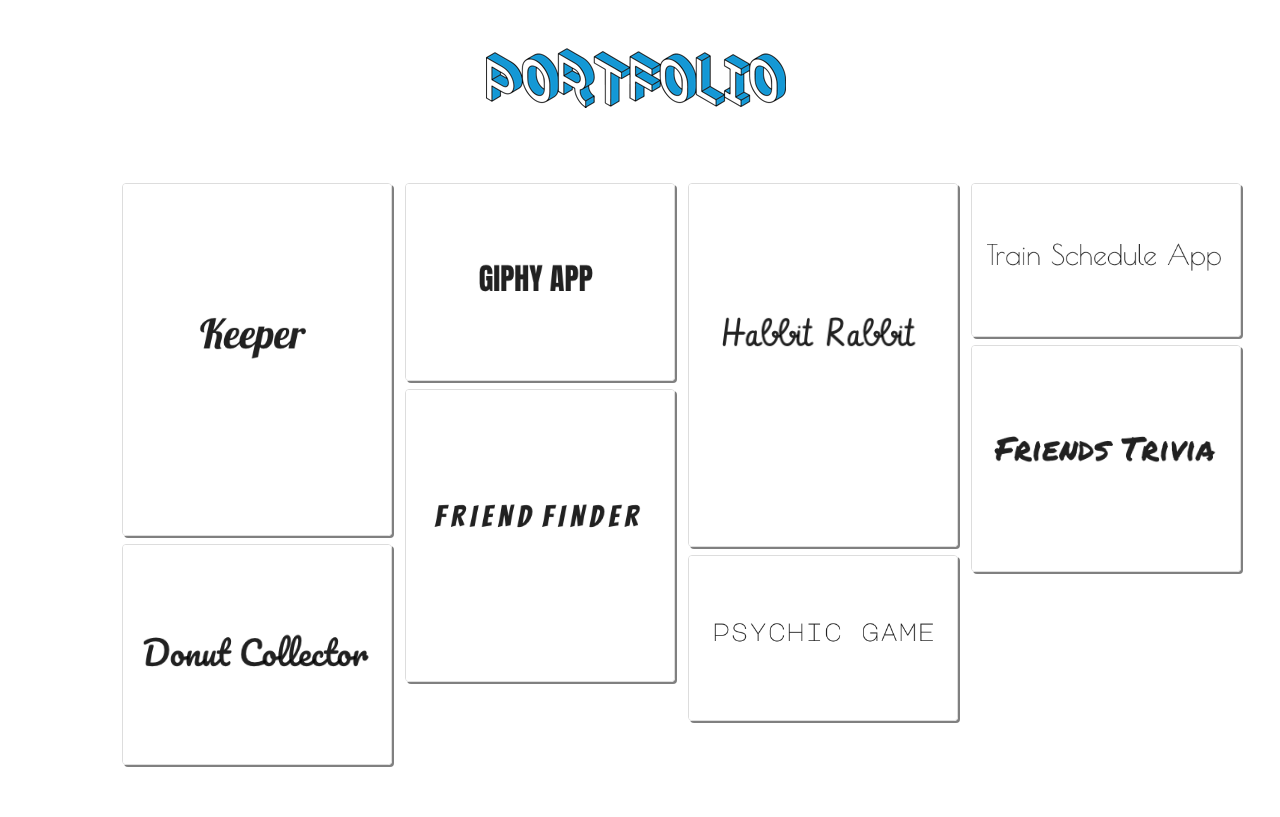
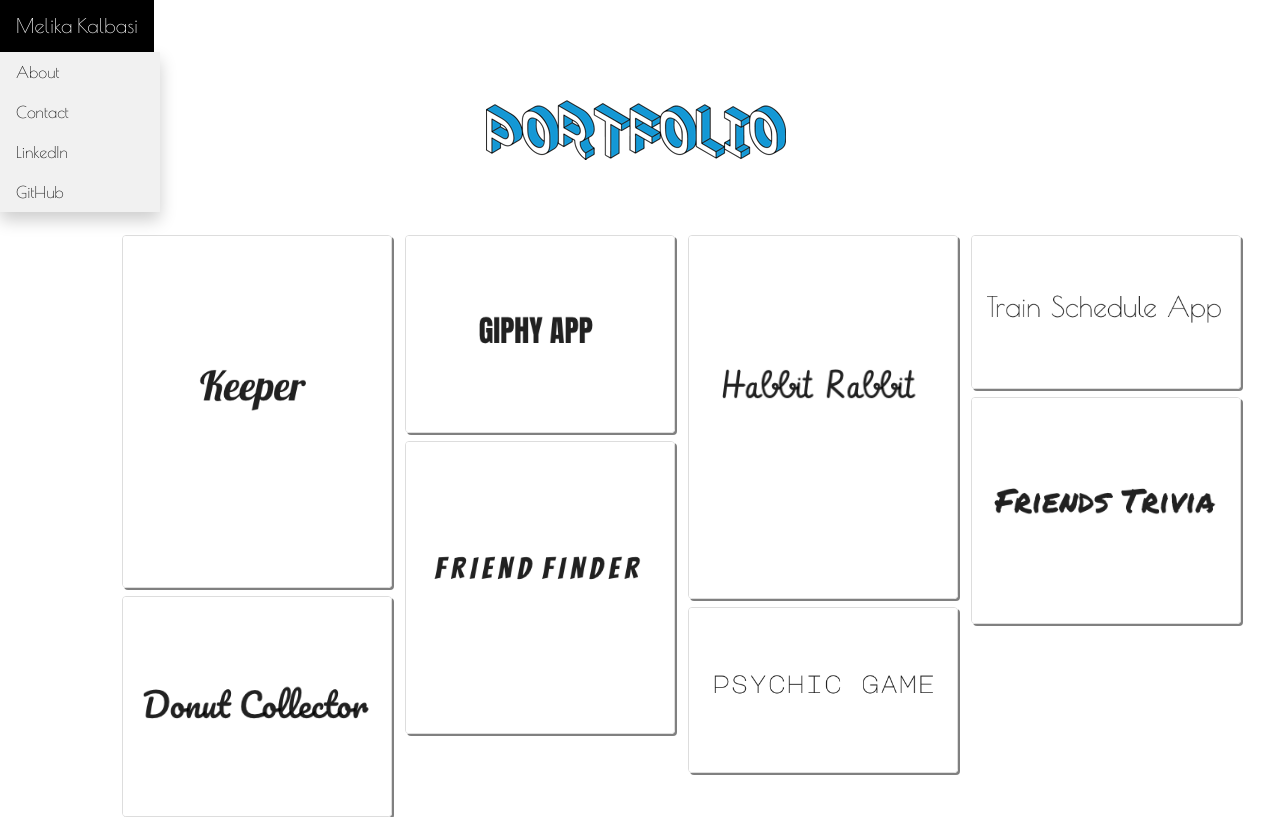
Before and after one commit to melikalbasi/personal-portfolio, a plain HTML site: page portfolio.html in a window 1280 px wide. Drawn offline with nearby package versions, Linux system fonts and the light colour scheme; files that its build step writes are made by us from their sources.

Commit message:
portfolio changes

```diff
--- a/assets/css/style.css
+++ b/assets/css/style.css
@@ -53,3 +53,48 @@
     box-shadow: 0 0 2px 1px rgb(18, 98, 179);
     opacity: 0.5;
   }
+
+
+  /* Dropdown Button */
+.dropbtn {
+    background-color: rgb(78, 144, 199);
+    color: white;
+    padding: 16px;
+    font-family: 'Poiret One', cursive;
+    font-size: 20px;
+    border: none;
+  }
+
+  /* The container <div> - needed to position the dropdown content */
+  .dropdown {
+    position: relative;
+    display: inline-block;
+  }
+
+  /* Dropdown Content (Hidden by Default) */
+  .dropdown-content {
+    font-family: 'Poiret One', cursive;
+    display: none;
+    position: absolute;
+    background-color: #f1f1f1;
+    min-width: 160px;
+    box-shadow: 0px 8px 16px 0px rgba(0,0,0,0.2);
+    z-index: 1;
+  }
+
+  /* Links inside the dropdown */
+  .dropdown-content a {
+    color: black;
+    padding: 12px 16px;
+    text-decoration: none;
+    display: block;
+  }
+
+  /* Change color of dropdown links on hover */
+  .dropdown-content a:hover {background-color: #ddd;}
+
+  /* Show the dropdown menu on hover */
+  .dropdown:hover .dropdown-content {display: block;}
+
+  /* Change the background color of the dropdown button when the dropdown content is shown */
+  .dropdown:hover .dropbtn {background-color: black;}
--- a/portfolio.html
+++ b/portfolio.html
@@ -5,7 +5,7 @@
   <meta charset="UTF-8">
   <meta name="viewport" content="width=device-width, initial-scale=1.0">
   <meta http-equiv="X-UA-Compatible" content="ie=edge">
-  <title>Document</title>
+  <title>Melika Kalbasi | Portfolio</title>
 
   <!-- Bootstrap -->
   <link rel="stylesheet" href="https://stackpath.bootstrapcdn.com/bootstrap/4.1.3/css/bootstrap.min.css" integrity="sha384-MCw98/SFnGE8fJT3GXwEOngsV7Zt27NXFoaoApmYm81iuXoPkFOJwJ8ERdknLPMO"
@@ -15,7 +15,7 @@
   <link rel="stylesheet" href="assets/css/magic.min.css">
 
   <!-- Google Fonts -->
-  <link href="https://fonts.googleapis.com/css?family=Bungee|Orbitron" rel="stylesheet">
+  <link href="https://fonts.googleapis.com/css?family=Poiret+One" rel="stylesheet">
 
   <!-- Reset CSS -->
   <link rel="stylesheet" type="text/css" href="assets/css/reset.css" />
@@ -24,7 +24,18 @@
   <link rel="stylesheet" type="text/css" media="screen" href="assets/css/style.css" />
 </head>
 
-<body>
+<div class="dropdown">
+    <button class="dropbtn">Melika Kalbasi</button>
+    <div class="dropdown-content">
+      <a href="index.html">About</a>
+      <a href="mailto:melikalbasi@gmail.com?Subject=Hi%20there" target="_top">Contact</a>
+      <a href="https://www.linkedin.com/in/melika-kalbasi/">LinkedIn</a>
+      <a href="https://github.com/melikalbasi">GitHub</a>
+    </div>
+  </div>
+
+
+
   <div class="content">
     <img id="logo" src="assets/images/portfoliologo.png">
   </div>
```
Lines whose indentation alone changed are shown as unchanged.
